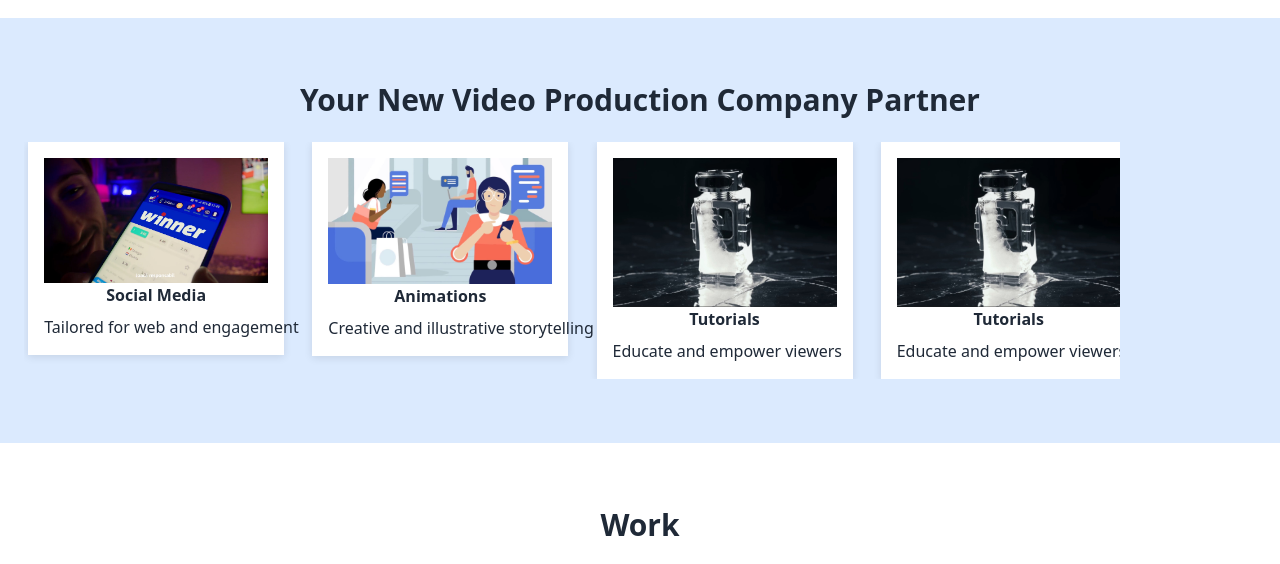
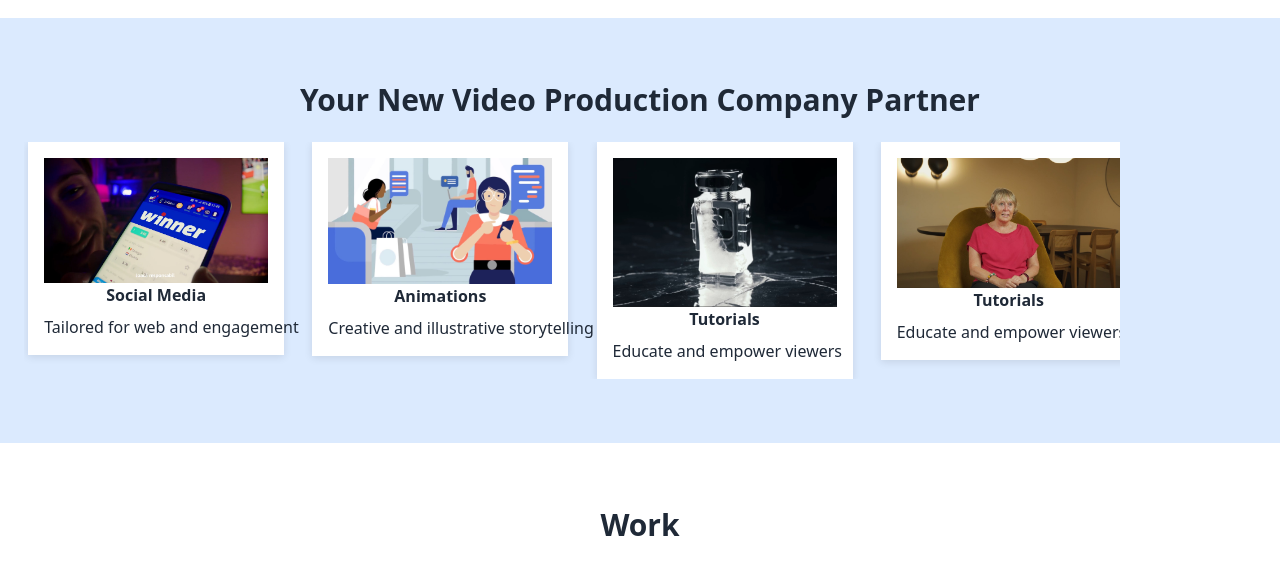
Before and after one commit to Izaz-ur-Rahman/video-landing-page, a plain HTML site: page index.html in a window 1280 px wide. Shown: the part 1316-1880 px from the top of the page. Drawn offline with nearby package versions, Linux system fonts and the light colour scheme; grey boxes are pictures that could not be loaded.

Commit message:
chnage img

```diff
--- a/index.html
+++ b/index.html
@@ -192,7 +192,7 @@
       <p>Educate and empower viewers</p>
     </div>
     <div class="box">
-      <img src="./images/4.jpg" alt="Tutorials" />
+      <img src="./images/5.jpg" alt="Tutorials" />
       <h3 class="font-bold mb-2">Tutorials</h3>
       <p>Educate and empower viewers</p>
     </div>
@@ -218,7 +218,7 @@
       <p>Educate and empower viewers</p>
     </div>
     <div class="box">
-      <img src="./images/4.jpg" alt="Tutorials" />
+      <img src="./images/5.jpg" alt="Tutorials" />
       <h3 class="font-bold mb-2">Tutorials</h3>
       <p>Educate and empower viewers</p>
     </div>
```
